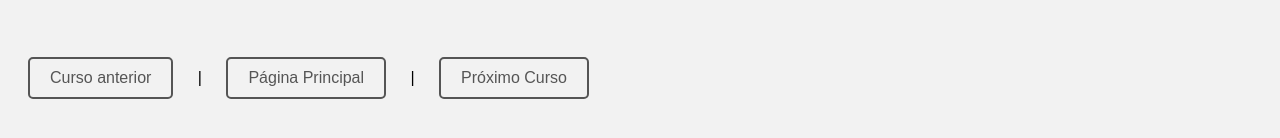
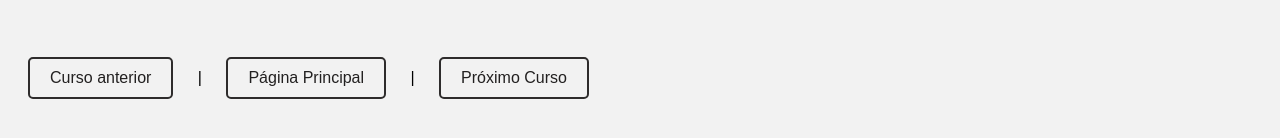
Before and after one commit to Valotto18/Site-FrontEnd, a plain HTML site: page cpFrondEnd/cursos/si.html in a window 1280 px wide. Shown: the part 446-584 px from the top of the page. Drawn offline with Linux system fonts and the light colour scheme.

Commit message:
Alteração da cor do css do Site

```diff
--- a/cpFrondEnd/style/adm.css
+++ b/cpFrondEnd/style/adm.css
@@ -24,7 +24,7 @@ img {
 }
 
 a {
-    color: #555;
+    color: #2e2c2c;
     text-decoration: none;
     display: inline-block;
     margin-top: 30px;
--- a/cpFrondEnd/style/ads.css
+++ b/cpFrondEnd/style/ads.css
@@ -24,7 +24,7 @@ img {
 }
 
 a {
-    color: #555;
+    color: #2e2c2c;
     text-decoration: none;
     display: inline-block;
     margin-top: 30px;
--- a/cpFrondEnd/style/bd.css
+++ b/cpFrondEnd/style/bd.css
@@ -24,7 +24,7 @@ img {
 }
 
 a {
-    color: #555;
+    color: #2e2c2c;
     text-decoration: none;
     display: inline-block;
     margin-top: 30px;
--- a/cpFrondEnd/style/ec.css
+++ b/cpFrondEnd/style/ec.css
@@ -24,7 +24,7 @@ img {
 }
 
 a {
-    color: #555;
+    color:#2e2c2c;
     text-decoration: none;
     display: inline-block;
     margin-top: 30px;
--- a/cpFrondEnd/style/em.css
+++ b/cpFrondEnd/style/em.css
@@ -24,7 +24,7 @@ img {
 }
 
 a {
-    color: #555;
+    color: #2e2c2c;
     text-decoration: none;
     display: inline-block;
     margin-top: 30px;
--- a/cpFrondEnd/style/ep.css
+++ b/cpFrondEnd/style/ep.css
@@ -24,7 +24,7 @@ img {
 }
 
 a {
-    color: #555;
+    color: #2e2c2c;
     text-decoration: none;
     display: inline-block;
     margin-top: 30px;
--- a/cpFrondEnd/style/gti.css
+++ b/cpFrondEnd/style/gti.css
@@ -24,7 +24,7 @@ img {
 }
 
 a {
-    color: #555;
+    color: #2e2c2c;
     text-decoration: none;
     display: inline-block;
     margin-top: 30px;
--- a/cpFrondEnd/style/jd.css
+++ b/cpFrondEnd/style/jd.css
@@ -24,7 +24,7 @@ img {
 }
 
 a {
-    color: #555;
+    color: #2e2c2c;
     text-decoration: none;
     display: inline-block;
     margin-top: 30px;
--- a/cpFrondEnd/style/p-p.css
+++ b/cpFrondEnd/style/p-p.css
@@ -32,7 +32,7 @@ body {
     text-align: justify;
     line-height: 1.5;
     font-size: 18px;
-    color: #555;
+    color: #2e2c2c;
   }
 
   /* Estilo da lista de cursos */
--- a/cpFrondEnd/style/rc.css
+++ b/cpFrondEnd/style/rc.css
@@ -24,19 +24,19 @@ img {
 }
 
 a {
-    color: #555;
+    color: #2e2c2c;
     text-decoration: none;
     display: inline-block;
     margin-top: 30px;
     margin-left: 20px;
     margin-right: 20px;
     padding: 10px 20px;
-    border: 2px solid #555;
+    border: 2px solid #2e2c2c;
     border-radius: 5px;
     transition: all 0.3s;
 }
 
 a:hover {
-    background-color: #555;
+    background-color: #222020;
     color: #fff;
 }
--- a/cpFrondEnd/style/si.css
+++ b/cpFrondEnd/style/si.css
@@ -24,19 +24,19 @@ img {
 }
 
 a {
-    color: #555;
+    color:#222020;
     text-decoration: none;
     display: inline-block;
     margin-top: 30px;
     margin-left: 20px;
     margin-right: 20px;
     padding: 10px 20px;
-    border: 2px solid #555;
+    border: 2px solid #2e2c2c;
     border-radius: 5px;
     transition: all 0.3s;
 }
 
 a:hover {
-    background-color: #555;
+    background-color: #2e2c2c;
     color: #fff;
 }
--- a/cpFrondEnd/style/sint.css
+++ b/cpFrondEnd/style/sint.css
@@ -24,19 +24,19 @@ img {
 }
 
 a {
-    color: #555;
+    color: #2e2c2c;
     text-decoration: none;
     display: inline-block;
     margin-top: 30px;
     margin-left: 20px;
     margin-right: 20px;
     padding: 10px 20px;
-    border: 2px solid #555;
+    border: 2px solid #2e2c2c;
     border-radius: 5px;
     transition: all 0.3s;
 }
 
 a:hover {
-    background-color: #555;
+    background-color:#2e2c2c;
     color: #fff;
 }
--- a/cpFrondEnd/style/style.css
+++ b/cpFrondEnd/style/style.css
@@ -15,7 +15,7 @@ body {
     font-size: 36px;
     font-weight: 700;
     text-align: center;
-    color: #333;
+    color: #222020;
   }
 
 
@@ -40,7 +40,7 @@ button {
   display: block;
   margin: 20px auto;
   padding: 10px 20px;
-  background-color: #333;
+  background-color: #222020;
   color: #fff;
   font-size: 18px;
   border: none;
@@ -49,7 +49,7 @@ button {
 }
 
 button:hover {
-  background-color: #555;
+  background-color: #2e2c2c;
 }
 
 
--- a/cpFrondEnd/style/top10sitesfav.css
+++ b/cpFrondEnd/style/top10sitesfav.css
@@ -27,11 +27,11 @@ body {
 
 a {
     text-decoration: none;
-    color: #333;
+    color: #222020;
 }
 
 a:hover {
-    color: #555;
+    color: #2e2c2c;
 }
 
 h3 {
```
Also changed, not shown: cpFrondEnd/cursos/ads.html (+1 -1 lines).
